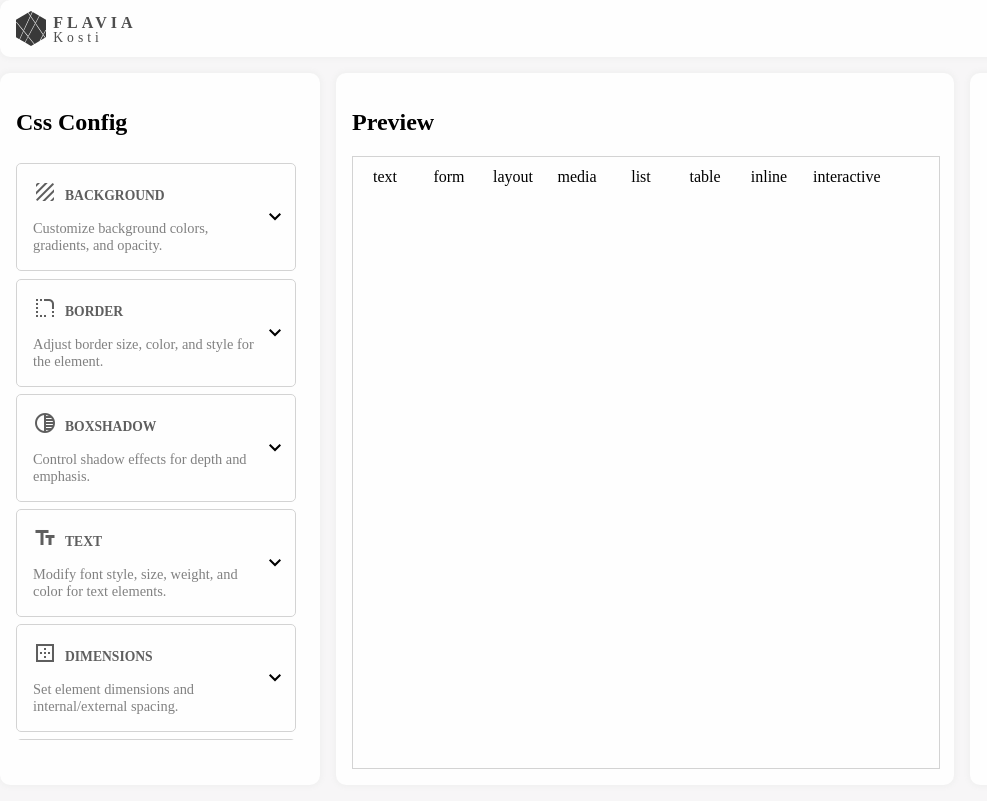
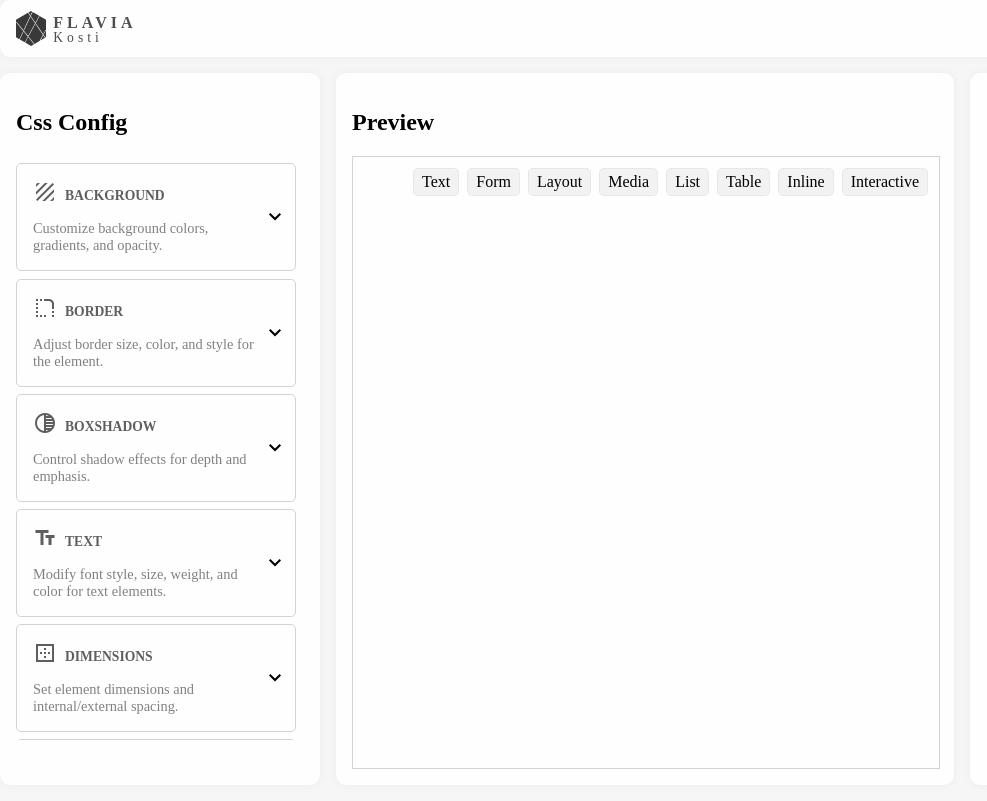
Before and after one commit to flavia3107/css-playground, an Angular app: page / in a window 1280 px wide. Shown: the whole page, without its empty margins (0-987 px from the left). Built offline with nearby package versions, Linux system fonts and the light colour scheme.

Commit message:
Css Playground: Preview P2

```diff
--- a/src/app/components/preview/preview.component.html
+++ b/src/app/components/preview/preview.component.html
@@ -1,8 +1,10 @@
+<div class="flex-row end elements-list">
 	@for (element of elements | keyvalue : null; track element.key) {
-<button matButton [matMenuTriggerFor]="menu">{{element.key}}</button>
+	<span [matMenuTriggerFor]="menu">{{element.key}}</span>
 	<mat-menu #menu="matMenu">
 		@for(option of element.value; track option.type){
 		<button mat-menu-item>{{option.type}}</button>
 		}
 	</mat-menu>
 	}
+</div>
--- a/src/app/components/preview/preview.component.scss
+++ b/src/app/components/preview/preview.component.scss
@@ -0,0 +1,14 @@
+span {
+	text-transform: capitalize;
+	border: 1px dotted #dddddd;
+	display: inline-block;
+	border-radius: 5px;
+	padding: 0.25rem 0.5rem;
+	background: #f2f2f2;
+	cursor: pointer;
+}
+
+.elements-list {
+	gap: 0.5rem;
+	padding: 0.7rem;
+}
--- a/src/styles.scss
+++ b/src/styles.scss
@@ -14,6 +14,10 @@ body {
 
 .middle {
 	align-items: center;
+}
+
+.end {
+	justify-content: flex-end;
 }
 
 button:hover {
```
Lines whose indentation alone changed are shown as unchanged.
